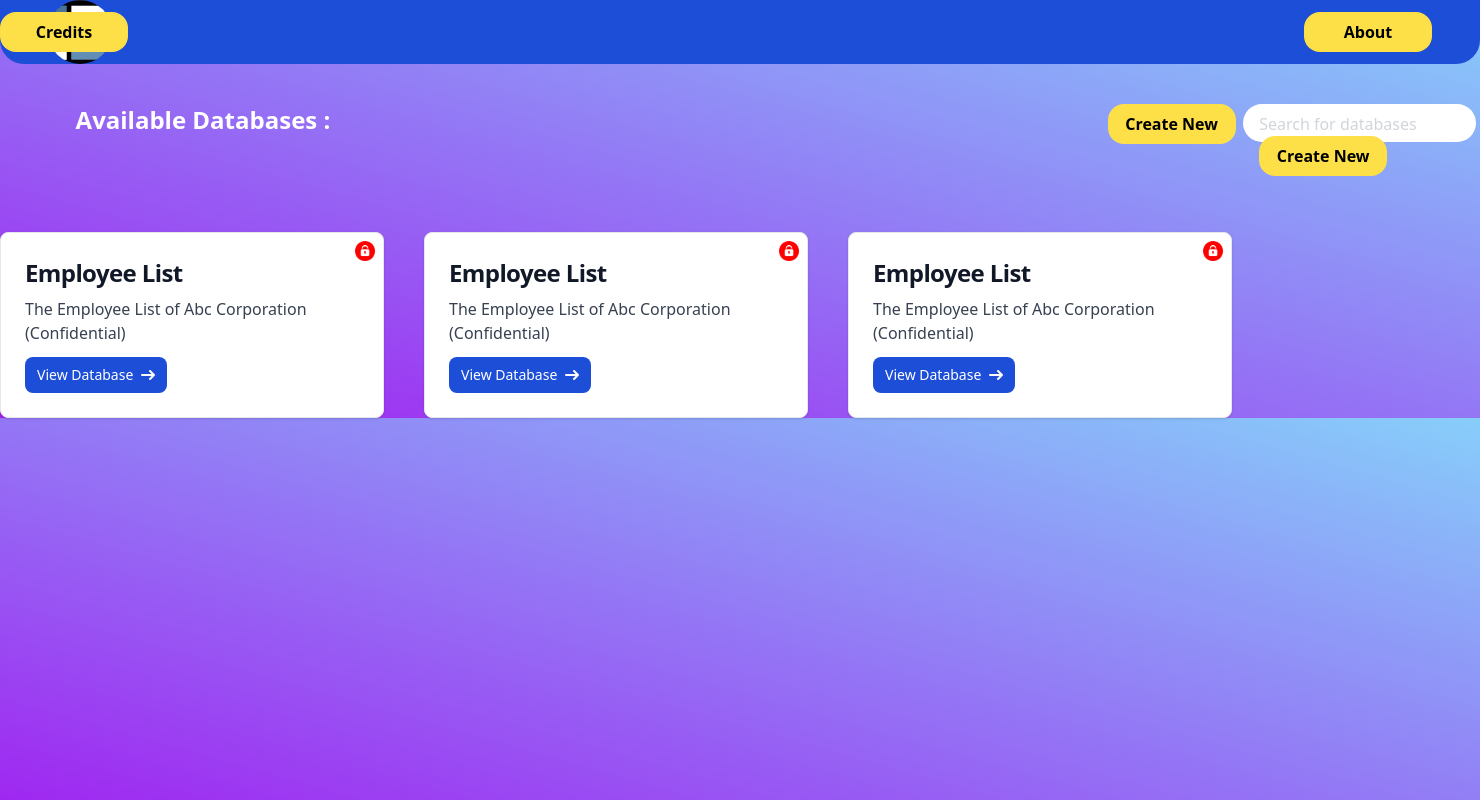
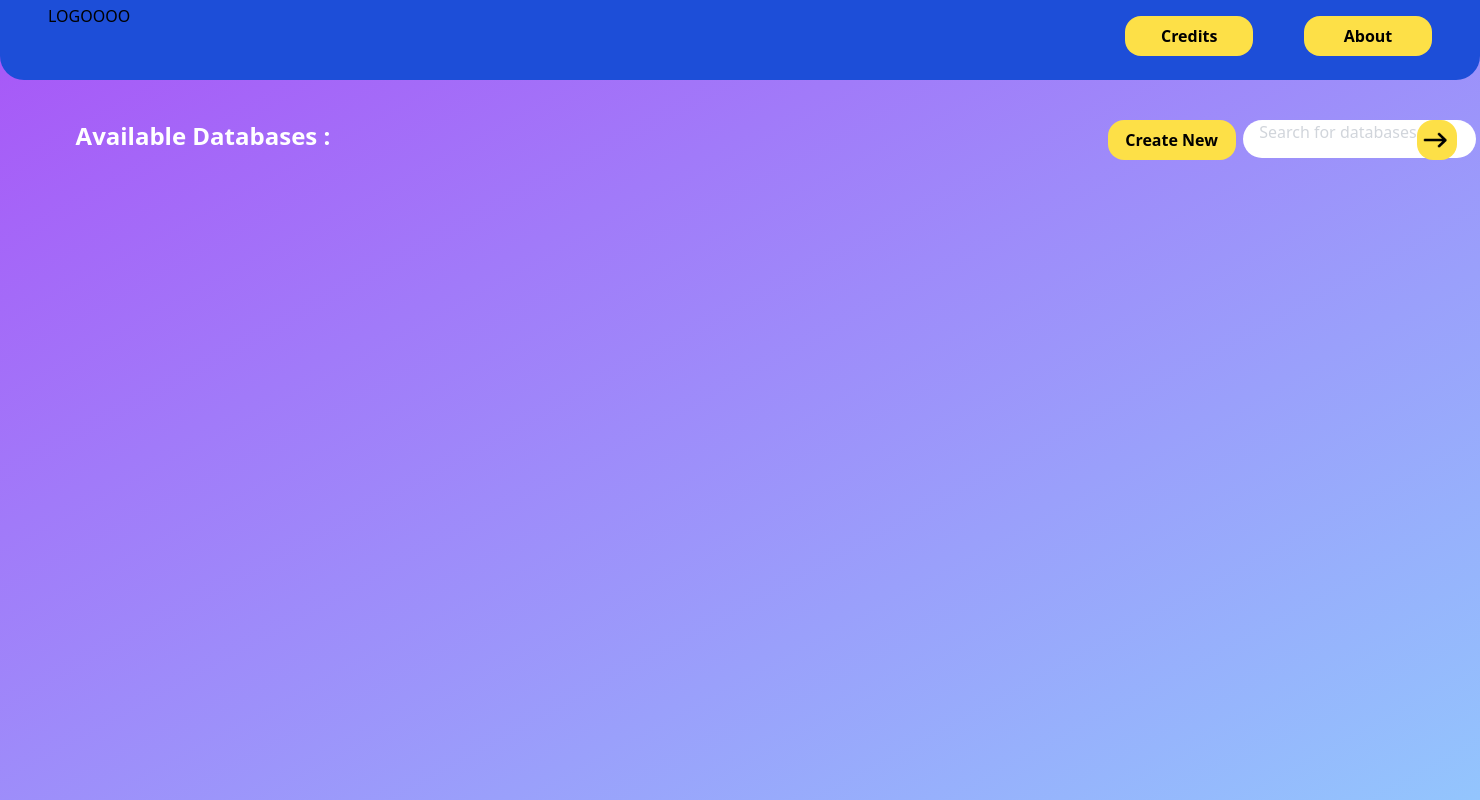
Before and after one commit to ProCoder5534/Data-Management-Dashboard, a PHP site: page /index.php in a window 1480 px wide. Run offline with PHP 8.4, Linux system fonts and the light colour scheme; some libraries are stand-ins or nearby versions.

Commit message:
I like kids fortnite balls ok ok done done pls eda

```diff
--- a/index.php
+++ b/index.php
@@ -1,104 +1,97 @@
 <!DOCTYPE html>
+
 <html>
 
+
+
+
 <head>
+
     <link rel="icon" type="image/x-icon" href="images\favicon.png">
-    <link rel="stylesheet" href="extra.css">
+
     <script src="https://cdn.tailwindcss.com"></script>
+
     <script src="https://cdn.jsdelivr.net/npm/bootstrap@5.3.1/dist/js/bootstrap.bundle.min.js"
+
         integrity="sha384-HwwvtgBNo3bZJJLYd8oVXjrBZt8cqVSpeBNS5n7C8IVInixGAoxmnlMuBnhbgrkm"
+
         crossorigin="anonymous"></script>
+
     <style>
+
         /* Custom CSS for the gradient background */
+
         body {
+
             background-image: linear-gradient(to bottom left, #87cefa, #a020f0);
+
         }
+
     </style>
-    <link rel="stylesheet" href="style.css">
+
 </head>
 
-<body>
-    <div class="nav bg-blue-700 h-16 rounded-b-3xl">
+
+
+
+<body class="bg-gradient-to-tl from-blue-300 to-purple-500 h-screen">
+
+    <div class="nav bg-blue-700 h-20 rounded-b-3xl">
+
         <nav>
+
             <ul class="relative h-32 w-screen">
-                <li class="absolute top-0 left-12 "><img src="./images/favicon.png" alt="LOGO"
-                        class="h-16 w-16 rounded-full"></li>
-                <li class="absolute top-3 right-[200] "><button
+
+                <li class="absolute top-1 left-12 ">LOGOOOO </li>
+
+                        <li class="absolute right-[6cm] top-4"><button
+
                         class="h-10 w-32 rounded-2xl bg-yellow-300 hover:rounded-full hover:border-4 border-blue-300 font-semibold">
-                        Credits </button></li>
-                <li class="absolute right-12 top-3"><button
+
+                        Credits</button></li>
+
+                <li class="absolute right-12 top-4"><button
+
                         class="h-10 w-32 rounded-2xl bg-yellow-300 hover:rounded-full hover:border-4 border-blue-300 font-semibold">
-                        About </button></li>
+
+                        About</button></li>
+
             </ul>
+
         </nav>
+
     </div>
+
     <div class="content mt-10 ml-[2cm] ">
+
         <div class="outside flex relative h-32 w-[175vh]">
+
           <p class="text-white font-bold text-2xl ">Available Databases :</p>
+
           <button class="h-10 w-32 rounded-2xl bg-yellow-300 hover:rounded-full hover:border-4 border-blue-300 font-semibold absolute right-60">Create New</button>
-          <div class="search h-[1cm] w-[6.15cm] bg-white absolute right-0 rounded-full cursor-text p-1 pl-4 pt-[0.20cm]"><p class="text-gray-300">Search for databases</p>
-          <button class="h-10 w-32 rounded-2xl bg-yellow-300 hover:rounded-full hover:border-4 border-blue-300 font-semibold">Create New</button>
+
+          <div class="search h-[1cm] w-[6.15cm] flex bg-white absolute right-0 rounded-full cursor-text pl-4 "><p class="text-gray-300">Search for databases</p>
+
+          <button class="h-10 w-10 rounded-2xl bg-yellow-300 hover:rounded-full hover:border-4 border-blue-300 font-semibold mt-0"><img src="./images/arrow.png" alt="" class="h-7 w-7 ml-1"></button>
+
         </div>
+
         </div>
+
         <div class="inside">
 
+
+
+
         </div>
-    </div>
-    <!--the cards -->
-    <div class="flex gap-10 container" >
-    <div class="relative max-w-sm p-6 bg-white border border-gray-200 rounded-lg shadow dark:bg-gray-800 dark:border-gray-700 transition-border hover:border-red-500">
-    <!-- The icon image -->
-    <div class="absolute top-2 right-2">
-      <img src="images/locked.png" alt="Icon" class="w-5 h-5">
+
     </div>
 
-    <a href="#">
-      <h5 class="mb-2 text-2xl font-bold tracking-tight text-gray-900 dark:text-white">Employee List</h5>
-    </a>
-    <p class="mb-3 font-normal text-gray-700 dark:text-gray-400">The Employee List of Abc Corporation (Confidential)</p>
-    <a href="#" class="inline-flex items-center px-3 py-2 text-sm font-medium text-center text-white bg-blue-700 rounded-lg hover:bg-blue-800 focus:ring-4 focus:outline-none focus:ring-blue-300 dark:bg-blue-600 dark:hover:bg-blue-700 dark:focus:ring-blue-800">
-      View Database
-      <svg class="w-3.5 h-3.5 ml-2" aria-hidden="true" xmlns="http://www.w3.org/2000/svg" fill="none" viewBox="0 0 14 10">
-        <path stroke="currentColor" stroke-linecap="round" stroke-linejoin="round" stroke-width="2" d="M1 5h12m0 0L9 1m4 4L9 9"/>
-      </svg>
-    </a>
-  </div>
-  <div class="relative max-w-sm p-6 bg-white border border-gray-200 rounded-lg shadow dark:bg-gray-800 dark:border-gray-700 transition-border hover:border-red-500">
-    <!-- The icon image -->
-    <div class="absolute top-2 right-2">
-      <img src="images/locked.png" alt="Icon" class="w-5 h-5">
-    </div>
+    <script src="https://cdn.tailwindcss.com"></script>
 
-    <a href="#">
-      <h5 class="mb-2 text-2xl font-bold tracking-tight text-gray-900 dark:text-white">Employee List</h5>
-    </a>
-    <p class="mb-3 font-normal text-gray-700 dark:text-gray-400">The Employee List of Abc Corporation (Confidential)</p>
-    <a href="#" class="inline-flex items-center px-3 py-2 text-sm font-medium text-center text-white bg-blue-700 rounded-lg hover:bg-blue-800 focus:ring-4 focus:outline-none focus:ring-blue-300 dark:bg-blue-600 dark:hover:bg-blue-700 dark:focus:ring-blue-800">
-      View Database
-      <svg class="w-3.5 h-3.5 ml-2" aria-hidden="true" xmlns="http://www.w3.org/2000/svg" fill="none" viewBox="0 0 14 10">
-        <path stroke="currentColor" stroke-linecap="round" stroke-linejoin="round" stroke-width="2" d="M1 5h12m0 0L9 1m4 4L9 9"/>
-      </svg>
-    </a>
-  </div>
-  <div class="relative max-w-sm p-6 bg-white border border-gray-200 rounded-lg shadow dark:bg-gray-800 dark:border-gray-700 transition-border hover:border-red-500">
-    <!-- The icon image -->
-    <div class="absolute top-2 right-2">
-      <img src="images/locked.png" alt="Icon" class="w-5 h-5">
-    </div>
-
-    <a href="#">
-      <h5 class="mb-2 text-2xl font-bold tracking-tight text-gray-900 dark:text-white">Employee List</h5>
-    </a>
-    <p class="mb-3 font-normal text-gray-700 dark:text-gray-400">The Employee List of Abc Corporation (Confidential)</p>
-    <a href="#" class="inline-flex items-center px-3 py-2 text-sm font-medium text-center text-white bg-blue-700 rounded-lg hover:bg-blue-800 focus:ring-4 focus:outline-none focus:ring-blue-300 dark:bg-blue-600 dark:hover:bg-blue-700 dark:focus:ring-blue-800">
-      View Database
-      <svg class="w-3.5 h-3.5 ml-2" aria-hidden="true" xmlns="http://www.w3.org/2000/svg" fill="none" viewBox="0 0 14 10">
-        <path stroke="currentColor" stroke-linecap="round" stroke-linejoin="round" stroke-width="2" d="M1 5h12m0 0L9 1m4 4L9 9"/>
-      </svg>
-    </a>
-  </div>
-    </div>
-    <script src="https://cdn.tailwindcss.com"></script>
 </body>
 
+
+
+
 </html>
```
